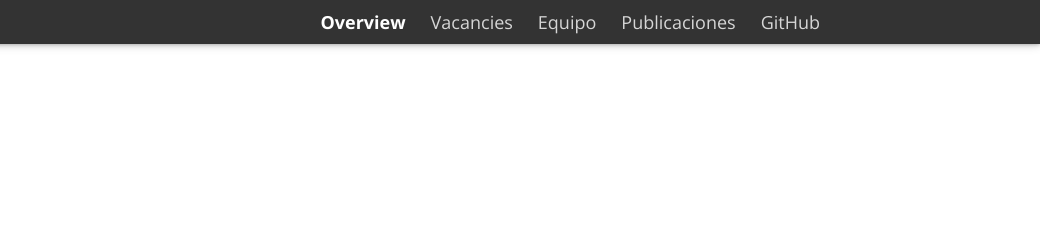
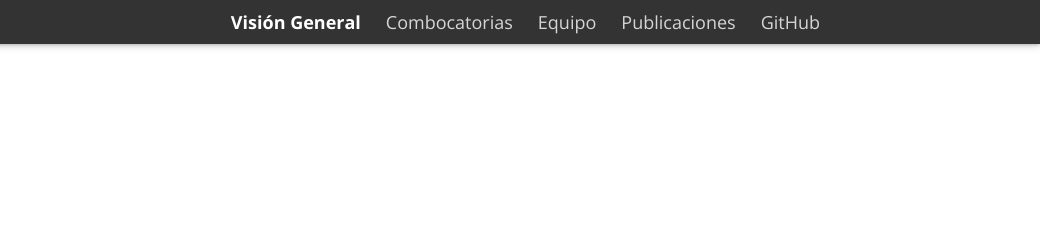
Before and after one commit to aberrospic/AbrahamBerrospiCasano.github.io, a plain HTML site: page index.html in a window 1280 px wide. Shown: the top 231 px of the page, 240-1280 px from the left. Drawn offline with nearby package versions, Linux system fonts and the light colour scheme.

Commit message:
Update menu.html

```diff
--- a/menu.html
+++ b/menu.html
@@ -7,8 +7,8 @@
       <img src="img/menu.png">
     </a>
     <div class="menu-items flex-row-center flex-item">
-      <a href="index.html" class="menu-index">Overview</a>
-      <a href="index.html#vacancies">Vacancies</a>
+      <a href="index.html" class="menu-index">Visión General</a>
+      <a href="index.html#vacancies">Combocatorias</a>
       <a href="equipo.html" class="menu-equipo">Equipo</a>
       <a href="publications.html" class="menu-publications">Publicaciones</a>
       <a href="https://github.com/AbrahamBerrospiCasano/AbrahamBerrospiCasano.github.io">GitHub</a>
```
